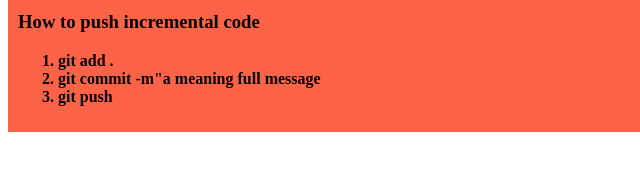
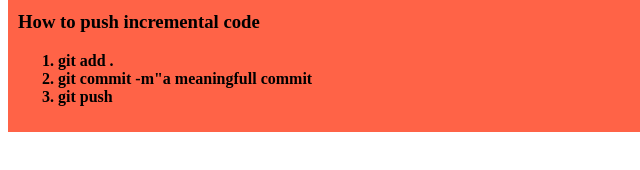
Before and after one commit to khanm206/my-simple-website, a plain HTML site: page index.html in a window 1280 px wide. Shown: the part 396-566 px from the top of the page, 0-640 px from the left. Drawn offline with Linux system fonts and the light colour scheme.

Commit message:
added list & updated

```diff
--- a/index.html
+++ b/index.html
@@ -22,7 +22,7 @@
     <div class="d1" id="ol1"><h3>How to push incremental code</h3>
         <ol>
             <li>git add .</li>
-            <li>git commit -m"a meaning full message</li>
+            <li>git commit -m"a meaningfull commit</li>
             <li>git push</li>
         </ol>
     </div>
```
